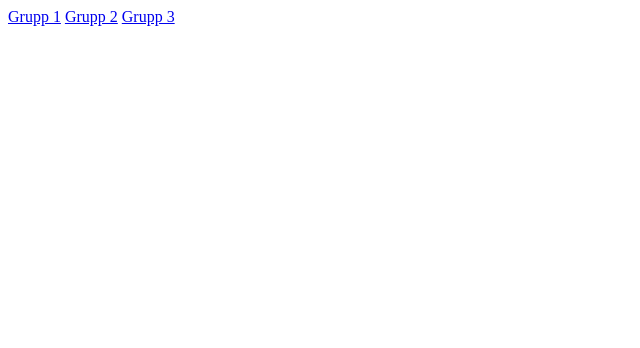
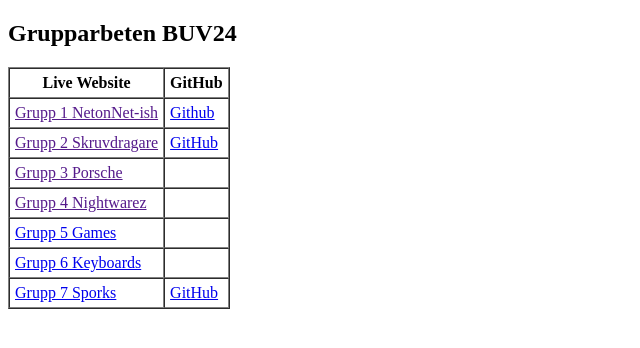
Before and after one commit to buv-24/html-css-projects, a plain HTML site: page index.html in a window 1280 px wide. Shown: the whole page, without its empty margins (0-640 px from the left). Drawn offline with Linux system fonts and the light colour scheme.

Commit message:
Added some links

```diff
--- a/index.html
+++ b/index.html
@@ -5,9 +5,54 @@
     <meta name="viewport" content="width=device-width, initial-scale=1.0">
     <title>HTML+CSS Projekt</title>
 </head>
-<body>
-<a href="https://www.google.com" target="_blank">Grupp 1</a>
-<a href="https://www.github.com" target="_blank">Grupp 2</a>
-<a href="https://www.wikipedia.org" target="_blank">Grupp 3</a>
+<body><!DOCTYPE html>
+    <html lang="sv">
+    <head>
+        <meta charset="UTF-8">
+        <meta name="viewport" content="width=device-width, initial-scale=1.0">
+        <title>Gruppindelning</title>
+    </head>
+    <body>
+
+        <h2>Grupparbeten BUV24</h2>
+
+        <table border="1" cellspacing="0" cellpadding="5">
+            <tr>
+                <th>Live Website</th>
+                <th>GitHub</th>
+            </tr>
+            <tr>
+                <td><a href="" target="_blank">Grupp 1 NetonNet-ish</a></td>
+                <td><a href="https://github.com/2Ekn/Grupparbete">Github</a></td>
+            </tr>
+            <tr>
+                <td><a href="">Grupp 2 Skruvdragare</a></td>
+                <td><a href="https://github.com/2Ekn/Grupparbete">GitHub</a></td>
+            </tr>
+            <tr>
+                <td><a href="">Grupp 3 Porsche</a></td>
+                <td><a href="" target="_blank"></a></td>
+            </tr>
+            <tr>
+                <td><a href="">Grupp 4 Nightwarez</a></td>
+                <td><a href="" target="_blank"></a></td>
+            </tr>
+            <tr>
+                <td><a href="https://www.github.com" target="_blank">Grupp 5 Games</a></td>
+                <td><a href="" target="_blank"></a></td>
+            </tr>
+            <tr>
+                <td><a href="https://www.wikipedia.org" target="_blank">Grupp 6 Keyboards</a></td>
+                <td><a href="" target="_blank"></a></td>
+            </tr>
+            <tr>
+                <td><a href="https://www.google.com" target="_blank">Grupp 7 Sporks</a></td>
+                <td><a href="https://github.com/lapinsami/GroupShop">GitHub</a></td>
+            </tr>
+        </table>
+
+    </body>
+    </html>
+
 </body>
 </html>
```
